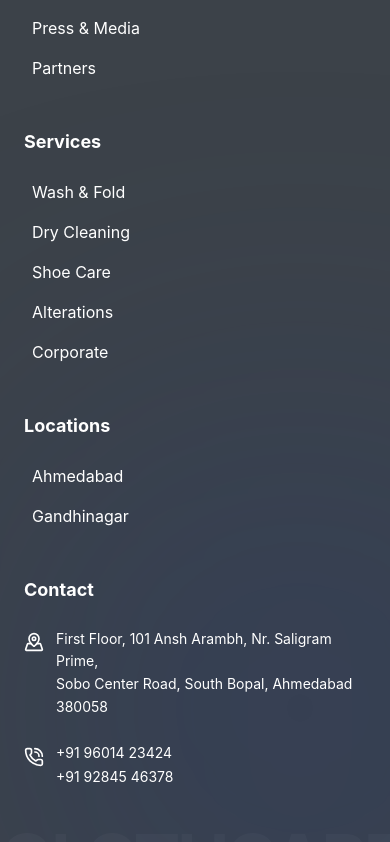
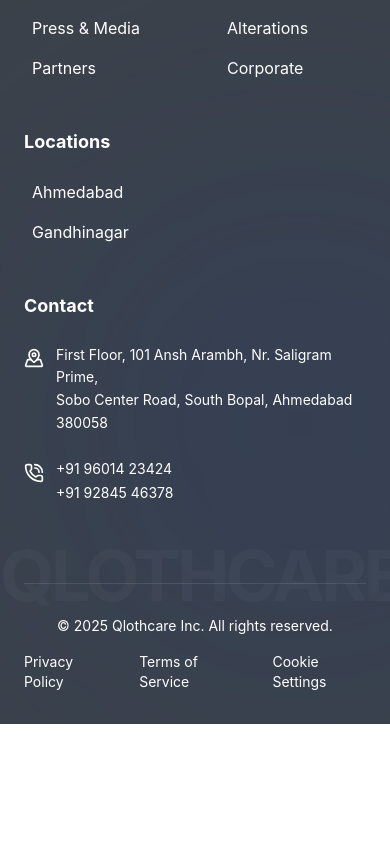
Before and after one commit to Mitesh-Amin01/qlothcare-final, a Next.js app: page /about-us in a window 390 px wide. Shown: the part 9142-9984 px from the top of the page. After the commit the page ends 9866 px from the top, so only its background shows below. Built offline with nearby package versions, Linux system fonts and the light colour scheme.

Commit message:
Responsive Footer

```diff
--- a/src/components/layout/Footer.jsx
+++ b/src/components/layout/Footer.jsx
@@ -79,21 +79,28 @@
         {/* =========================
             PART 2: LINKS & INFO
         ========================= */}
-        <div className="py-20 grid grid-cols-1 md:grid-cols-2 lg:grid-cols-12 gap-12 lg:gap-8">
+<div className="py-20 grid grid-cols-2 lg:grid-cols-12 gap-12 lg:gap-8">
 
-          {/* Brand Column */}
-          <div className="lg:col-span-4 space-y-8">
+  {/* Brand */}
+  <div className="col-span-2 lg:col-span-4 space-y-8">
     <div className="flex items-center gap-2">
       <div className="w-8 h-8 bg-clothcare-teal rounded-lg flex items-center justify-center">
-                 <svg className="w-5 h-5 text-white" fill="none" viewBox="0 0 24 24" stroke="currentColor"><path strokeLinecap="round" strokeLinejoin="round" strokeWidth={2} d="M13 10V3L4 14h7v7l9-11h-7z" /></svg>
+        <svg className="w-5 h-5 text-white" fill="none" viewBox="0 0 24 24" stroke="currentColor">
+          <path strokeLinecap="round" strokeLinejoin="round" strokeWidth={2}
+            d="M13 10V3L4 14h7v7l9-11h-7z" />
+        </svg>
       </div>
       <span className="font-display text-2xl font-bold tracking-tight">
         Qlothcare<span className="text-clothcare-teal">.</span>
       </span>
     </div>
+
     <p className="text-clothcare-tealSoft/60 leading-relaxed max-w-sm">
-              The world's most advanced fabric care infrastructure. We combine sustainable chemistry with logistics technology to extend the life of your wardrobe.
+      The world's most advanced fabric care infrastructure. We combine
+      sustainable chemistry with logistics technology to extend the life of
+      your wardrobe.
     </p>
+
     <div className="flex gap-4">
       <SocialLink icon={<Facebook size={20} />} />
       <SocialLink icon={<Twitter size={20} />} />
@@ -102,7 +109,8 @@
     </div>
   </div>
 
-          <div className="lg:col-span-2">
+  {/* Company */}
+  <div className="col-span-1 lg:col-span-2">
     <h4 className="font-display font-bold text-lg mb-6">Company</h4>
     <ul className="space-y-4 text-clothcare-tealSoft/60">
       <FooterLink text="About Us" />
@@ -113,7 +121,8 @@
     </ul>
   </div>
 
-          <div className="lg:col-span-2">
+  {/* Services */}
+  <div className="col-span-1 lg:col-span-2">
     <h4 className="font-display font-bold text-lg mb-6">Services</h4>
     <ul className="space-y-4 text-clothcare-tealSoft/60">
       <FooterLink text="Wash & Fold" />
@@ -124,7 +133,8 @@
     </ul>
   </div>
 
-          <div className="lg:col-span-2">
+  {/* Locations */}
+  <div className="col-span-2 lg:col-span-2">
     <h4 className="font-display font-bold text-lg mb-6">Locations</h4>
     <ul className="space-y-4 text-clothcare-tealSoft/60">
       <FooterLink text="Ahmedabad" />
@@ -132,30 +142,36 @@
     </ul>
   </div>
 
-          <div className="lg:col-span-2">
+  {/* Contact */}
+  <div className="col-span-2 lg:col-span-2">
     <h4 className="font-display font-bold text-lg mb-6">Contact</h4>
     <ul className="space-y-6 text-clothcare-tealSoft/60">
       <li className="flex items-start gap-3">
-                <div className="mt-1 shrink-0 text-clothcare-tealSoft">
-                  <MapPinnedIcon size={20} />
-                </div>
-                <span className="leading-relaxed text-sm">
-                  First Floor, 101 Ansh Arambh, Nr. Saligram Prime, <br />
+        <MapPinnedIcon size={20} className="mt-1 shrink-0" />
+        <span className="text-sm leading-relaxed">
+          First Floor, 101 Ansh Arambh, Nr. Saligram Prime,
+          <br />
           Sobo Center Road, South Bopal, Ahmedabad 380058
         </span>
       </li>
+
       <li className="flex items-start gap-3">
-                <div className="mt-1 shrink-0 text-clothcare-tealSoft">
-                  <PhoneCall size={20} />
-                </div>
+        <PhoneCall size={20} className="mt-1 shrink-0" />
         <div className="flex flex-col gap-1 text-sm">
-                  <a href="tel:+919601423424" className="hover:text-clothcare-teal transition-colors">+91 96014 23424</a>
-                  <a href="tel:+919284546378" className="hover:text-clothcare-teal transition-colors">+91 92845 46378</a>
+          <a href="tel:+919601423424" className="hover:text-clothcare-teal">
+            +91 96014 23424
+          </a>
+          <a href="tel:+919284546378" className="hover:text-clothcare-teal">
+            +91 92845 46378
+          </a>
         </div>
       </li>
     </ul>
   </div>
+
 </div>
+
+
 
         {/* =========================
             PART 3: BOTTOM BAR
```
Also changed, not shown: src/app/globals.css (line endings or trailing spaces). Lines whose indentation alone changed are shown as unchanged.
